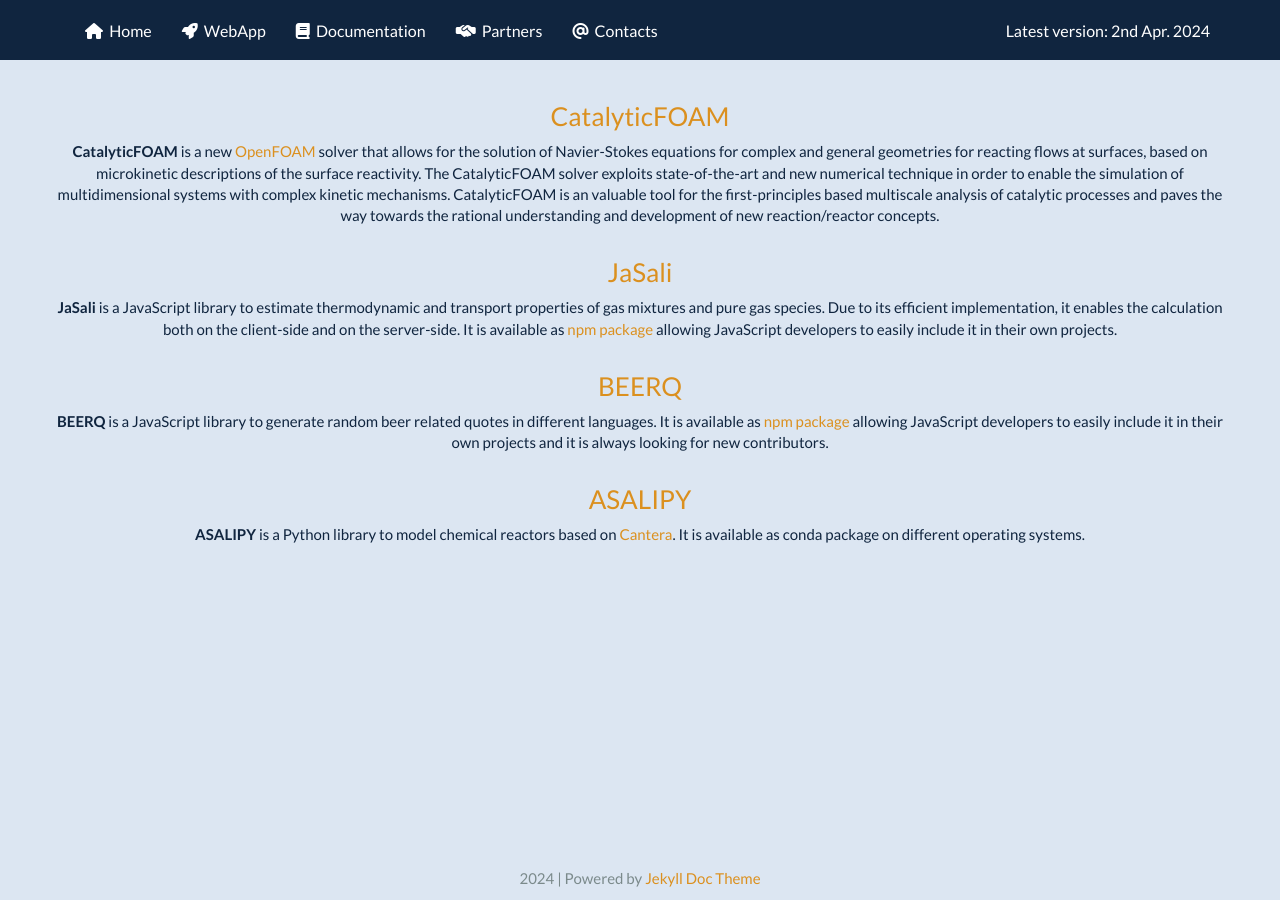
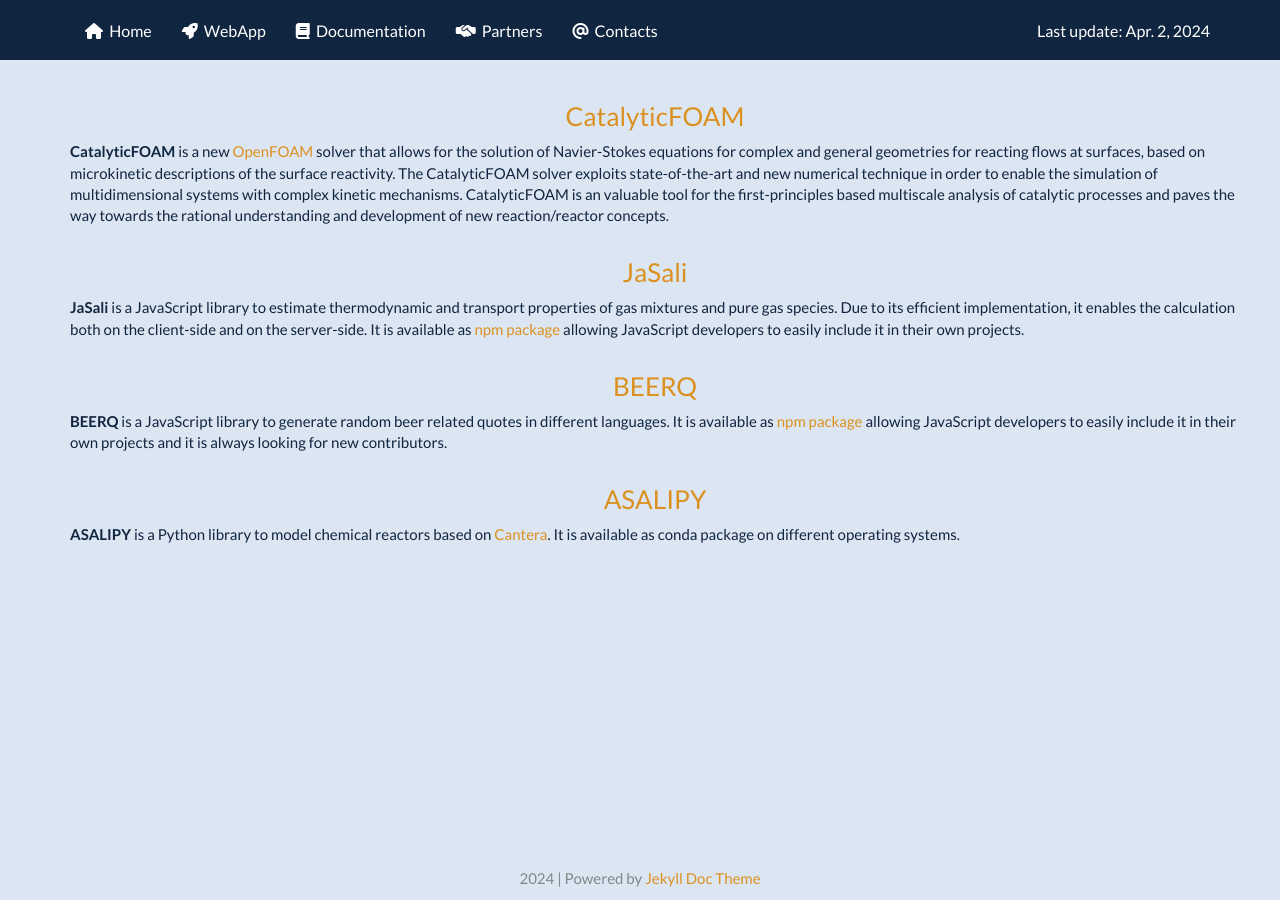
Before and after one commit to srebughini/ASALI, a Jekyll site: the page built from _pages/partners.md, in a window 1280 px wide. Built offline with Jekyll 4.4.1, drawn with Linux system fonts in a browser that asks for light colours; a script that is not in the unit is left out.

Commit message:
Improve layout of partners page

```diff
--- a/_includes/topnav.html
+++ b/_includes/topnav.html
@@ -19,8 +19,7 @@
             <div class="navbar-right">
                 <ul class="nav navbar-nav">
                     <li>
-                        <a href="https://sourceforge.net/projects/asali/files/latest/download">Latest version: 2nd Apr. 2024
-                        </a>
+                        <a href="https://sourceforge.net/projects/asali/files/latest/download">Last update: Apr. 2, 2024</a>
                     </li>
                 </ul>
             </div>
--- a/_pages/partners.md
+++ b/_pages/partners.md
@@ -2,23 +2,25 @@
 permalink: /pages/partners/
 ---
 
-<div class="row">
-    <h3 class="text-center"><a href="http://www.catalyticfoam.polimi.it/">CatalyticFOAM</a><br></h3>
-    <p class="text-center"><b>CatalyticFOAM</b> is a new <a href="https://openfoam.org/">OpenFOAM</a> solver that allows for the solution of Navier-Stokes equations for complex and general geometries for reacting flows at surfaces, based on microkinetic descriptions of the surface reactivity. The CatalyticFOAM solver exploits state-of-the-art and new numerical technique in order to enable the simulation of multidimensional systems with complex kinetic mechanisms. CatalyticFOAM is an valuable tool for the first-principles based multiscale analysis of catalytic processes and paves the way towards the rational understanding and development of new reaction/reactor concepts.
-    </p>
+<div class="container">
+    <div class="row">
+        <h3 class="text-center"><a href="http://www.catalyticfoam.polimi.it/">CatalyticFOAM</a><br></h3>
+        <p class="text-left"><b>CatalyticFOAM</b> is a new <a href="https://openfoam.org/">OpenFOAM</a> solver that allows for the solution of Navier-Stokes equations for complex and general geometries for reacting flows at surfaces, based on microkinetic descriptions of the surface reactivity. The CatalyticFOAM solver exploits state-of-the-art and new numerical technique in order to enable the simulation of multidimensional systems with complex kinetic mechanisms. CatalyticFOAM is an valuable tool for the first-principles based multiscale analysis of catalytic processes and paves the way towards the rational understanding and development of new reaction/reactor concepts.
+        </p>
+    </div>
+    <div class="row">
+        <h3 class="text-center"><a href="https://github.com/srebughini/JASALI">JaSali</a><br></h3>
+        <p class="text-left"><b>JaSali</b> is a JavaScript library to estimate thermodynamic and transport properties of gas mixtures and pure gas species. Due to its efficient implementation, it enables the calculation both on the client-side and on the server-side. It is available as <a href="https://www.npmjs.com/package/jasali">npm package</a> allowing JavaScript developers to easily include it in their own projects.
+        </p>
+    </div>
+    <div class="row">
+        <h3 class="text-center"><a href="https://srebughini.github.io/BEERQ/">BEERQ</a><br></h3>
+        <p class="text-left"><b>BEERQ</b> is a JavaScript library to generate random beer related quotes in different languages. It is available as <a href="https://www.npmjs.com/package/beerq">npm package</a> allowing JavaScript developers to easily include it in their own projects and it is always looking for new contributors.
+        </p>
+    </div>
+    <div class="row">
+        <h3 class="text-center"><a href="https://github.com/srebughini/ASALIPY">ASALIPY</a><br></h3>
+        <p class="text-left"><b>ASALIPY</b> is a Python library to model chemical reactors based on <a href="https://cantera.org/">Cantera</a>. It is available as conda package on different operating systems.
+        </p>
+    </div>
 </div>
-<div class="row">
-    <h3 class="text-center"><a href="https://github.com/srebughini/JASALI">JaSali</a><br></h3>
-    <p class="text-center"><b>JaSali</b> is a JavaScript library to estimate thermodynamic and transport properties of gas mixtures and pure gas species. Due to its efficient implementation, it enables the calculation both on the client-side and on the server-side. It is available as <a href="https://www.npmjs.com/package/jasali">npm package</a> allowing JavaScript developers to easily include it in their own projects.
-    </p>
-</div>
-<div class="row">
-    <h3 class="text-center"><a href="https://srebughini.github.io/BEERQ/">BEERQ</a><br></h3>
-    <p class="text-center"><b>BEERQ</b> is a JavaScript library to generate random beer related quotes in different languages. It is available as <a href="https://www.npmjs.com/package/beerq">npm package</a> allowing JavaScript developers to easily include it in their own projects and it is always looking for new contributors.
-    </p>
-</div>
-<div class="row">
-    <h3 class="text-center"><a href="https://github.com/srebughini/ASALIPY">ASALIPY</a><br></h3>
-    <p class="text-center"><b>ASALIPY</b> is a Python library to model chemical reactors based on <a href="https://cantera.org/">Cantera</a>. It is available as conda package on different operating systems.
-    </p>
-</div>
```
